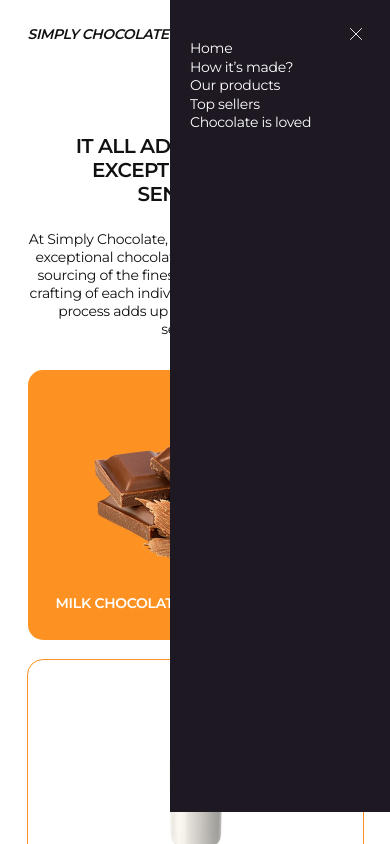
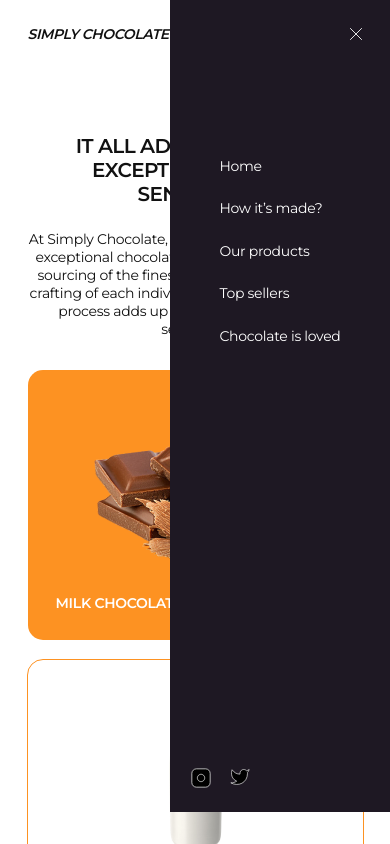
Before and after one commit to bobmod322/group-project, a plain HTML site: page index.html in a window 390 px wide. Both pictures are taken after a click on the button 348 px from the left and 34 px from the top of the page. Shown: the top 844 px of the page. Drawn offline with nearby package versions, Linux system fonts and the light colour scheme.

Commit message:
fixing bugs

```diff
--- a/css/styles.css
+++ b/css/styles.css
@@ -251,11 +251,16 @@ margin-bottom: 14px;
   transform: translateY(100%);
   transition: transform 250ms cubic-bezier(0.4, 0, 0.2, 1);
 }
+@media screen and (max-width:374px) {
+  .overlay-info-window {overflow: auto;
+  }
+}
 @media screen and (min-width:1200px) {
   .overlay-window {padding: 20px;
   }
   .overlay-info-window {height: 140px;
-  overflow: auto;}
+  overflow: auto;
+  }
 }
 
 
@@ -263,9 +268,9 @@ margin-bottom: 14px;
 .navigation-icon {fill: teal;}
 
 .header-logo-text {
-  display: flex;
-  align-items: center;
-  font-family: 'Montserrat';
+display: flex;
+align-items: center;
+font-family: 'Montserrat';
 font-style: italic;
 font-weight: 700;
 font-size: 14px;
@@ -293,7 +298,7 @@ background-color: transparent;
   .navigation_link_list {display: none;
   }
 .navigation_social {display: none;
-}
+  }
 }
 /* header mobile menu */
 .header_container {padding-top: 20px;
@@ -326,6 +331,7 @@ line-height: 0;
 background-color: transparent;
 }
 .header_mobile_container {padding: 20px;
+  height: 100%;
 }
 .header_menu_list_link {
   font-family: 'Montserrat';
@@ -340,16 +346,41 @@ background-color: transparent;
 .header_navigation {display: flex;
 justify-content: space-between;
 }
+.header_menu_list {
+  display: flex;
+  flex-direction: column;
+  gap: 24px;
+  margin-top: 136px;
+}
+.header_menu_icon_social {
+  stroke: #FFFFFF;
+}
+.header_mobile_container {
+display: flex;
+flex-direction: column;
+align-items: center;
+}
+.header_menu_list_social {display: flex;
+gap: 18px;
+position: absolute;
+left: 20px;
+bottom: 20px;
+}
 @media screen and (min-width:768px) {
   .header_mobile_menu {
     width: 290px;
     height: 1024px;
   }
+  .header_container {padding-top: 24px;
+    padding-bottom: 24px;}
 }
 @media screen and (min-width:1200px) {
   .header-logo-text {
     font-size: 18px;
     line-height: 20px;
+  }
+  .header_container {
+    padding-bottom: 32px;
   }
   .navigation_link_list {
     display: flex;
@@ -358,8 +389,8 @@ justify-content: space-between;
   }
   .navigation_social {display: flex;
   align-items: center;
-column-gap: 20px;}
+  column-gap: 20px;
+  }
   .nav_button_open_menu {display: none;
   }
-
 }
--- a/index.html
+++ b/index.html
@@ -78,7 +78,18 @@
     <li><a class="header_menu_list_link link" href="#">Top sellers</a></li>
     <li><a class="header_menu_list_link link" href="#">Chocolate is loved</a></li>
 </ul>
-
+<ul class="header_menu_list_social list">
+    <li>
+        <svg class="header_menu_icon_social" width="22" height="22">
+            <use href="./images/icons.svg#icon-instagram"></use>
+        </svg>
+    </li>
+    <li>
+        <svg class="header_menu_icon_social" width="20" height="20">
+            <use href="./images/icons.svg#icon-twitter"></use>
+        </svg>
+    </li>
+</ul>
     </div>
 
 </div>
```
